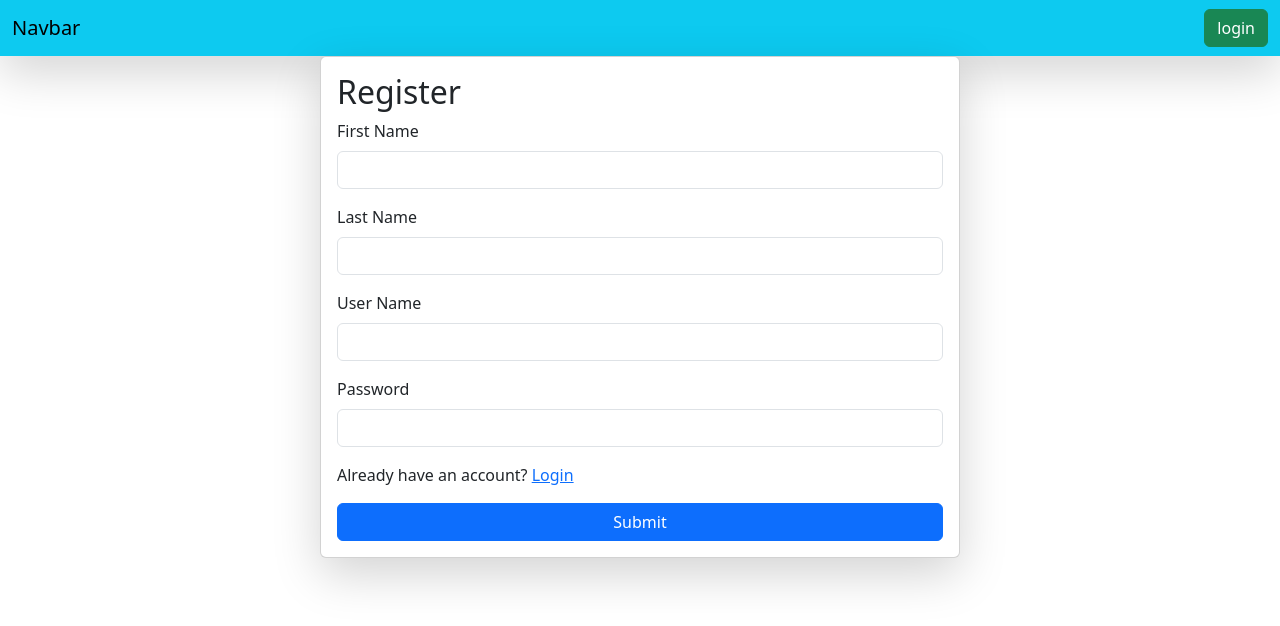
After one commit to Jyoti-Kumari2004/Django_project_basic, a Django app: page /register/ in a window 1280 px wide. The commit adds this page. Shown: the top 626 px of the page. Run offline with Django 5.2, Linux system fonts and the light colour scheme.

Commit message:
added_authentication

```diff
--- a/try1/core/templates/base.html
+++ b/try1/core/templates/base.html
@@ -14,6 +14,18 @@
 
   </head>
   <body>
+    <nav class="navbar  shadow-lg bg-info">
+      <div class="container-fluid">
+        <a class="navbar-brand">Navbar</a>
+        <form class="d-flex" role="search">
+          {%if request.user.is_authenticated%}
+          <a href="/logout/" class="btn btn-success">logout</a>
+          {%else%}
+          <a href="/login/" class="btn btn-success">login</a>
+          {%endif%}
+        </form>
+      </div>
+    </nav>
     <style>
         table,
         th,
--- a/try1/try1/urls.py
+++ b/try1/try1/urls.py
@@ -18,7 +18,14 @@ Including another URLconf
 from django.contrib import admin
 from django.urls import path
 from core.views import home, sucess, trail
-from vege.views import delete_recepie, recepie, update_recepie
+from vege.views import (
+    delete_recepie,
+    login_page,
+    logout_page,
+    recepie,
+    register_page,
+    update_recepie,
+)
 from django.contrib.staticfiles.urls import staticfiles_urlpatterns
 from django.conf import settings
 from django.conf.urls.static import static
@@ -31,6 +38,9 @@ urlpatterns = [
     path("update_recepie/<id>", update_recepie, name="update_recepie"),
     path("sucess_page/", sucess, name="sucess_page"),
     path("trail_page/", trail, name="trail_page"),
+    path("login/", login_page, name="login_page"),
+    path("logout/", logout_page, name="login_page"),
+    path("register/", register_page, name="register_page"),
     path("todo/", home_todo, name="home_todo"),
     path("delete_todo/<id>", delete_todo, name="delete_todo"),
     path("update_todo/<id>", update_todo, name="update_todo"),
--- a/try1/vege/models.py
+++ b/try1/vege/models.py
@@ -1,7 +1,9 @@
 from django.db import models
+from django.contrib.auth.models import User
 
 # Create your models here.
 class Recepie(models.Model):
+    user = models.ForeignKey(User, on_delete=models.SET_NULL, null=True, blank=True)
     recepie_name = models.CharField(max_length=100)
     recepie_description = models.TextField()
     recepie_image = models.ImageField(upload_to="recepie_images/")
--- /dev/null
+++ b/try1/vege/templates/register.html
@@ -0,0 +1,39 @@
+{%extends 'base.html'%} {%block start%}
+
+<form
+  class="col-6 mx-auto card p-3 shadow-lg"
+  method="post"
+  enctype="multipart/form-data"
+>
+  {%csrf_token%}
+  <h2>Register</h2>
+  {% if messages %}
+    <div class="alert alert-primary" role="alert">
+      {% for message in messages %}
+      {{ message }}
+      {% endfor %}
+    </div>
+{% endif %}
+  <div class="mb-3">
+    <label for="exampleInputEmail1" class="form-label">First Name</label>
+    <input type="text" class="form-control" name="first_name">
+  </div>
+  <div class="mb-3">
+    <label for="exampleInputEmail1" class="form-label">Last Name</label>
+    <input type="text" class="form-control" name="last_name">
+  </div>
+  <div class="mb-3">
+    <label for="exampleInputEmail1" class="form-label">User Name</label>
+    <input type="text" class="form-control" name="username" >
+  </div>
+  <div class="mb-3">
+    <label for="exampleInputPassword1" class="form-label">Password</label>
+    <input type="password" class="form-control" id="exampleInputPassword1" name="password">
+  </div>
+  <p>Already have an account? <a href="/login/">Login</a></p>
+  <button type="submit" class="btn btn-primary">Submit</button>
+</form>
+
+
+
+{%endblock%}
--- a/try1/vege/views.py
+++ b/try1/vege/views.py
@@ -1,8 +1,13 @@
 from django.shortcuts import redirect, render
 from vege.models import Recepie
+from django.contrib.auth.models import User
+from django.contrib import messages
+from django.contrib.auth import authenticate, login, logout
+from django.contrib.auth.decorators import login_required
 
 
 # Create your views here.
+@login_required(login_url="/login/")
 def recepie(request):
     if request.method == "POST":
         data = request.POST
@@ -26,11 +31,15 @@ def recepie(request):
 
     return render(request, "recepie.html",context)
 
+
+@login_required(login_url="/login/")
 def delete_recepie(request, id):
     queryset=Recepie.objects.get(id=id)
     queryset.delete()
     return redirect("/recepie/")
 
+
+@login_required(login_url="/login/")
 def update_recepie(request,id):
     queryset=Recepie.objects.get(id=id)
     if request.method=="POST":
@@ -48,3 +57,50 @@ def update_recepie(request,id):
         return redirect("/recepie/")
     context={"recepie":queryset}
     return render(request,"update_recepie.html",context)
+
+
+def login_page(request):
+    if request.method == "POST":
+        username = request.POST.get("username")
+        password = request.POST.get("password")
+
+        if not User.objects.filter(username=username).exists():
+            messages.error(request, "invalid username")
+            return redirect("/login/")
+        user = authenticate(username=username, password=password)
+        # print(user) # i just checked whats wrong in this code (to debug code)
+        if user is None:
+            messages.error(request, "Invalid  Password")
+            return redirect("/login/")
+        else:
+            login(
+                request, user
+            )  # this created a session for that person and saves data for that perosn or id
+            return redirect("/recepie/")
+    return render(request, "login.html")
+
+
+def register_page(request):
+    if request.method == "POST":
+        first_name = request.POST.get("first_name")
+        last_name = request.POST.get("last_name")
+        username = request.POST.get("username")
+        password = request.POST.get("password")
+
+        user = User.objects.filter(username=username)
+        if user.exists():
+            messages.warning(request, "Account Already exists!!!")
+            return redirect("/register/")
+
+        user = User.objects.create(
+            first_name=first_name, last_name=last_name, username=username
+        )
+        user.set_password(password)
+        user.save()
+        messages.success(request, "Account created sucessfully :) ")
+    return render(request, "register.html")
+
+
+def logout_page(request):
+    logout(request)
+    return redirect("/login/")
```
Also changed, not shown: try1/todo/views.py (+21 -12 lines), try1/vege/templates/login.html (added, +31 -0 lines), try1/vege/migrations/0002_recepie_user.py (added).
